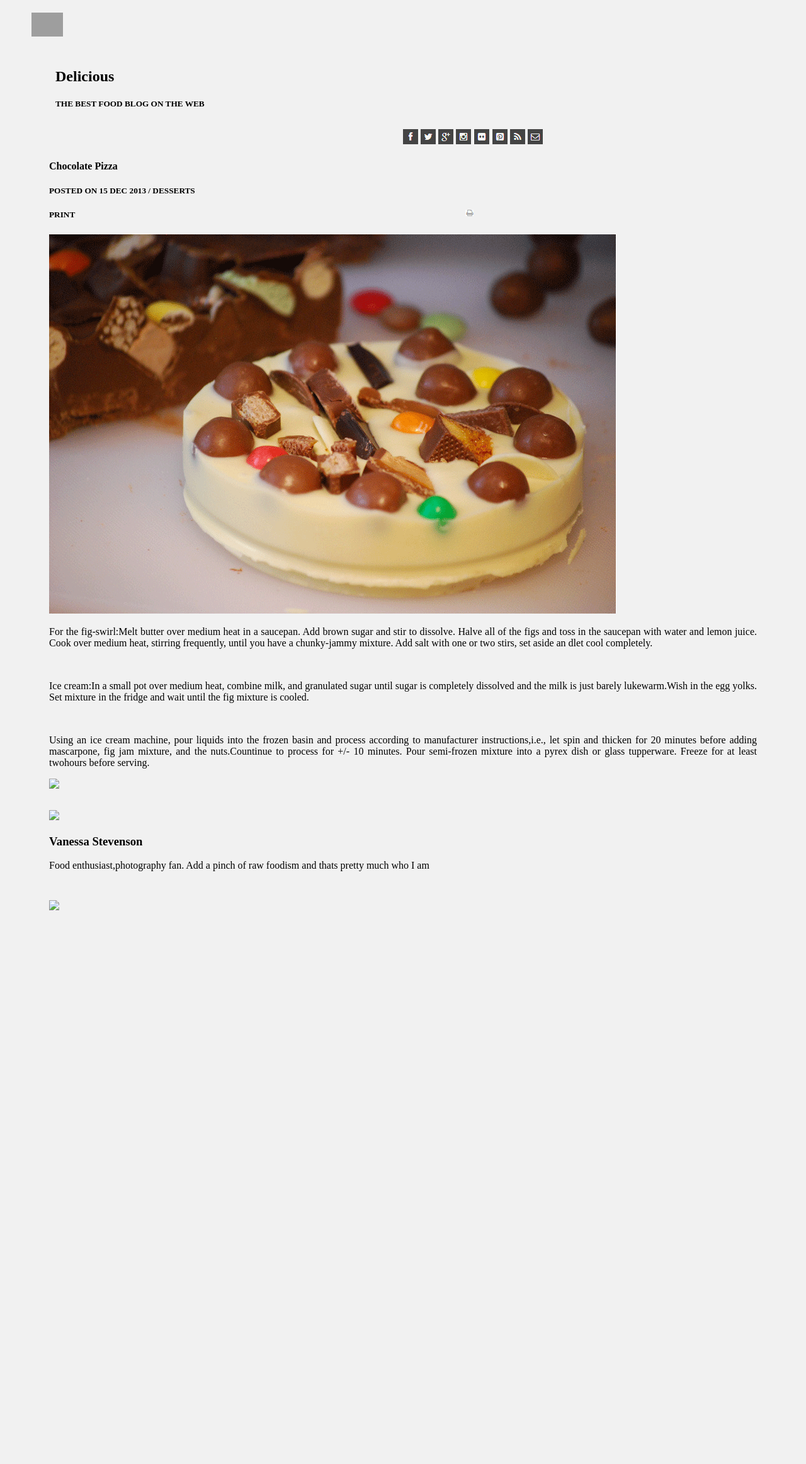
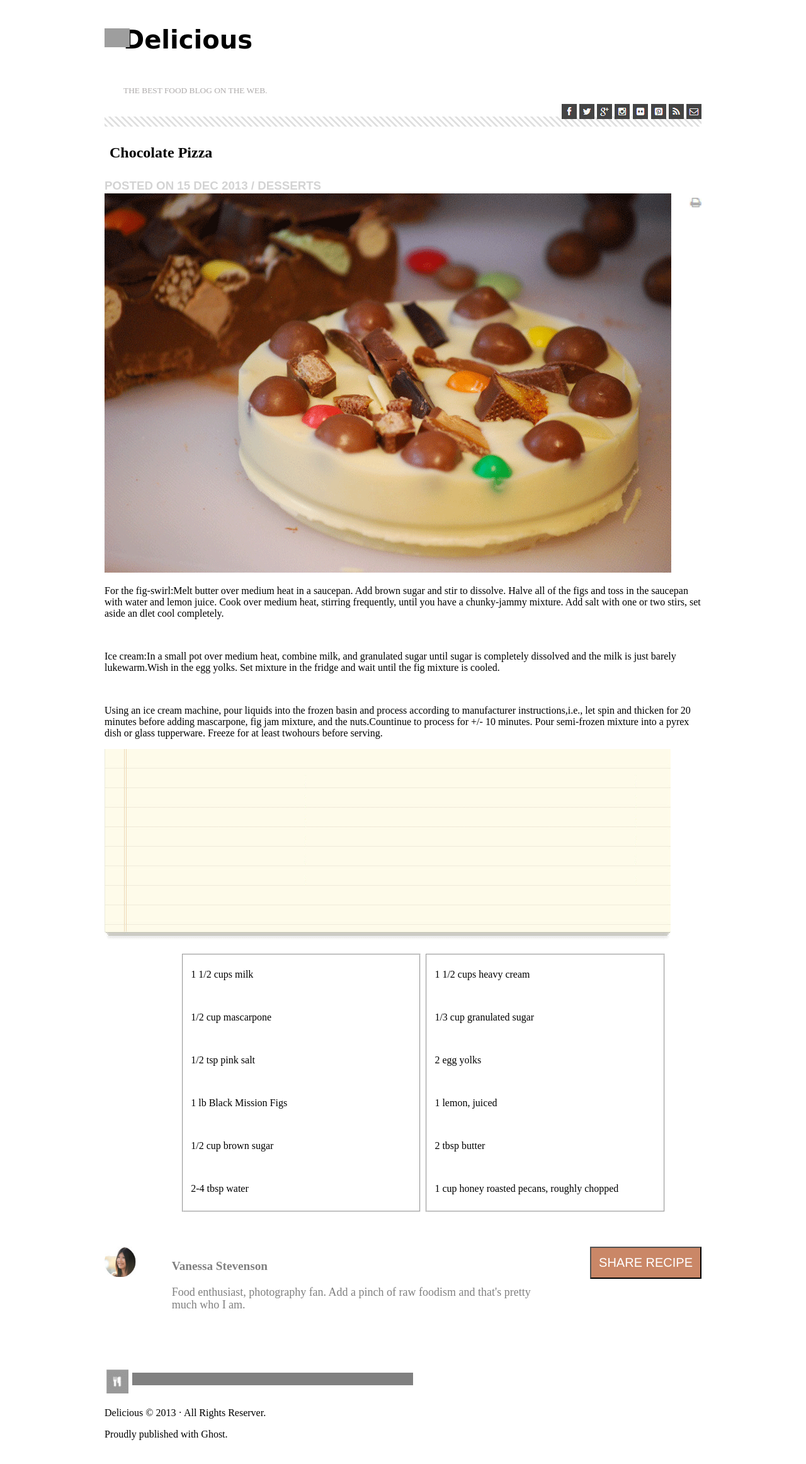
Before and after one commit to Reem-mobaideen/lab10, a plain HTML site: page index.html in a window 1280 px wide. Shown: the whole page at 63% size. Before the commit the page ends 1527 px from the top, so only its background shows below. Drawn offline with Linux system fonts and the light colour scheme; grey boxes are pictures that could not be loaded.

Commit message:
finishing choco pizza

```diff
--- a/index.html
+++ b/index.html
@@ -8,20 +8,11 @@
 
 </head>
 <body>
-    <header>
-
-        <h2>
-            Delicious
-        </h2>
-        <h5>
-            THE BEST FOOD BLOG ON THE WEB
-        </h5>
-
-    </header>
-    <nav>
-<img class="logo" src="https://github.com/LTUC/amman-201d15/blob/main/class-10/lab-a/lab-assets/logo.png?raw=true">
-
-<div class ="items">
+    <header class="container nav-bar">
+        <img src="https://github.com/LTUC/amman-201d15/blob/main/class-10/lab-a/lab-assets/logo.png?raw=true"" alt="logo" class="logo">
+        <h3 class="delicious">Delicious</h3>
+        <p class="blog">THE BEST FOOD BLOG ON THE WEB.</p>
+        <div class="icons">
     <img src="pic1.png"/>
     <img src="pic5.png"/>
     <img src="pic3.png"/>
@@ -32,22 +23,20 @@
     <img src="pic7.png"/>
 
 </div>
-</nav>
-<main>
-    <section>
-        <section id="top">
-            <article class="card">
-                <h1>
-                    Chocolate Pizza
-                </h1>
-                <h5>
-                    POSTED ON 15 DEC 2013 / DESSERTS
-                </h5>
-                <img class="PRINT" src="pic8.png">
-                <h5>
-PRINT
-                </h5>
-                <img class="PIZZA" src="choco-pizza.png">
+<div class="clearfix"></div>
+</header>
+
+<main class="container">
+
+    <h2 class="sub-head"></h2>
+    <h2>  Chocolate Pizza</h2>
+    <h3 class="posted">Posted on 15 Dec 2013 / Desserts</h3>
+
+    <img src="pic8.png" alt="print" class="print-icon">
+        <img src="choco-pizza.png" alt="chocolate pizza" class="pizza-image">
+
+        <section id="middle">
+
                 <p>
                     For the fig-swirl:Melt butter over medium heat in a saucepan.
                      Add brown sugar and stir to dissolve. Halve all of the figs and
@@ -70,20 +59,71 @@ PRINT
                     for +/- 10 minutes. Pour semi-frozen mixture into a pyrex dish or glass tupperware.
                     Freeze for at least twohours before serving.
                  </p>
-                 <img class="background" src="pic11.png">
+                 <section class="list">
+                    <img src="pic11.png" alt="" class="list-background">
+                    <p class="col-container">
+                        <fieldset class=" col column-one">
+
+                            <p>1 1/2 cups milk</p>
+                            <br/>
+
+                            <p>1/2 cup mascarpone</p>
+                            <br/>
+
+
+                            <p>1/2 tsp pink salt</p>
+                            <br/>
+
+                            <p>1 lb Black Mission Figs</p>
+                            <br/>
+
+                            <p>1/2 cup brown sugar</p>
+                            <br/>
+
+                            <p>2-4 tbsp water</p>
+                        </fieldset>
+                        <fieldset class=" col column-two">
+
+                            <p>1 1/2 cups heavy cream</p>
+                            <br/>
+
+                           <p>1/3 cup granulated sugar</p>
+                            <br/>
+
+                            <p>2 egg yolks</p>
+                            <br/>
+
+                            <p>1 lemon, juiced</p>
+                            <br/>
+
+                            <p>2 tbsp butter</p>
+                            <br/>
+
+                            <p>1 cup honey roasted pecans, roughly chopped</p>
+                        </fieldset>
+
+        </section>
+        <h2 class="stripe"></h2>
+        <section class="about-vanessa">
+            <img src="pic12.png" alt="Vanessa Stevenson" class="vanessa-pic">
+            <h3 class="vanessa-name">Vanessa Stevenson</h3>
+            <p class="vanessa-bio">Food enthusiast, photography fan. Add a pinch of raw foodism and that's pretty much who I am.</p>
+        </section>
+        <section class="share-button">
+            <button class="share">share recipe</button>
         </section>
 </main>
-<footer>
-    <img class ="footer " src="pic12.png">
-    <p>
-     <h3> Vanessa Stevenson </h3>
-    </p>
-    <p>
-        Food enthusiast,photography fan. Add a pinch of raw foodism and thats pretty
-         much who I am
-    </p>
-    <img class="footer" src="pic13.png">
+<footer class="container">
 
+        <h4 class="footer1"></h4>
+        <img src="pic13.png" alt="small logo" class="small-logo">
+        <h4 class="footer2"></h4>
+    </section>
+    <section class="footer">
+        <p>Delicious &copy; 2013 &#183; All Rights Reserver.</p>
+        <p class="published">Proudly published with Ghost.</p>
+    </section>
 </footer>
+
 </body>
 </html>
--- a/style.css
+++ b/style.css
@@ -1,7 +1,69 @@
-body{
+* {
+    box-sizing: border-box;
+}
 
-    padding: 70px 70px 70px 70px;
-    background-color: #f1f1f1;
+.container {
+    margin: 0 auto;
+    width: 75%;
+}
+.nav-bar {
+    position: relative;
+    margin-top:30px;
+
+}
+
+.logo {
+    height: 30px;
+    position: absolute;
+    margin-top: 5px;
+}
+
+.delicious {
+    font-family: 'Yellowtail', cursive;
+    font-size: 40px;
+    font-weight: 600;
+    margin-left: 30px;
+    position:static;
+}
+.blog {
+    color: rgb(175, 172, 172);
+    font-family: 'Pathway Gothic One';
+    font-size: smaller;
+    letter-spacing: 5pxpx;
+    margin-left: 30px;
+    margin-top: 50px;
+    position: static;
+}
+
+.icons {
+    float: right;
+}
+.clearfix {
+    overflow: auto;
+}
+
+h2 {
+    margin: 2 0 4em 0;
+    padding: 8px;
+}
+.sub-head {
+    background-image: linear-gradient(45deg, #ffffff 28.57%, #e0e0e0 28.57%, #e0e0e0 50%, #ffffff 50%, #ffffff 78.57%, #e0e0e0 78.57%, #e0e0e0 100%);
+    background-size: 10px 10px;
+
+  }
+  .posted {
+    color: lightgray;
+    padding-top: 50px;
+    display: inline;
+    font-family: 'Pathway Gothic One', sans-serif;
+    margin-top: 30px;
+    text-transform: uppercase;
+}
+.print-icon {
+    float: right;
+    width: 20px;
+    padding-top: 10px;
+    margin-top: 20px;
 }
 
 .items {
@@ -10,36 +72,100 @@ body{
     width: 600px;
 }
 
-header{
-    padding:10px;
-    text-align:start;
-    float:inherit;
-    position:relative;
+.list-background{
+    background-image: url("pic11.png");
+}
+.p {
+    color:white;
+    display: inherit;
+    font-family: patrick hand, cursive;
+    line-height: 30px;
+    margin-top: 10px;
+    width: 100%;
+}
+.col {
+    display: inline-block;
+    width: 40%;
+}
+
+.column-one {
+    margin-left: 13%;
+}
+
+.about-vanessa {
+    color: gray;
+    display: inline-block;
+    font-family: 'Crimson Text', serif;
+    width: 75%;
+}
+
+.vanessa-pic {
+    position: absolute;
+    width: 50px;
+}
+
+.vanessa-name {
+    font-size: larger;
+    font-weight: 700;
+    margin-bottom: 20px;
+    margin-left: 15%;
+}
+
+.vanessa-bio {
+    font-size: large;
+    line-height: 20px;
+    margin-left: 15%;
+    width: 85%;
+}
+
+.share-button {
+    display: inline;
 
 }
 
-.logo{
-    position:absolute;
-    left:50px;
-    top:20px;
-    width:50px;
-
+.share {
+    color: white;
+    background-color: #ca8767;
+    float: right;
+    font-family: 'Pathway Gothic One', sans-serif;
+    font-size: 20px;
+    padding: 12px;
+    text-transform: uppercase;
+    width:fit-content;
 }
-.PRINT{
-    float: right;
-    padding-right:40%;
-
+.line-footer {
+    color: gray;
+    font-family: 'Crimson Text', serif;
+    line-height: 30px;
+    margin-top: 60px;
+    text-align: center;
 }
-header h5{
-    padding-right: 45%;
-    margin-right: 20%;
+.footer-text{ color: gray;
+    font-family: 'Crimson Text', serif;
+    margin-top: 70px;
+    text-align: center;
 }
 
 
-.footer{
-    padding-top: 30px;
+.small-logo {
+    border: 2px solid white;
+    display: inline-block;
+    width: 40px;
+    position: static;
+
 }
 
-p{
-    text-align: justify;
+.footer2 {
+    background-color: gray;
+    width: 47%;
+    display: inline-block;
+    margin-bottom: 15px;
+  }
+  h4 {
+    margin:20px 0px 20px 0px;
+    padding: 10px;
 }
+
+.published {
+    margin-bottom: 50px;
+}
```
Also changed, not shown: pic11.png (added), pic12.png (added), pic13.png (added).
